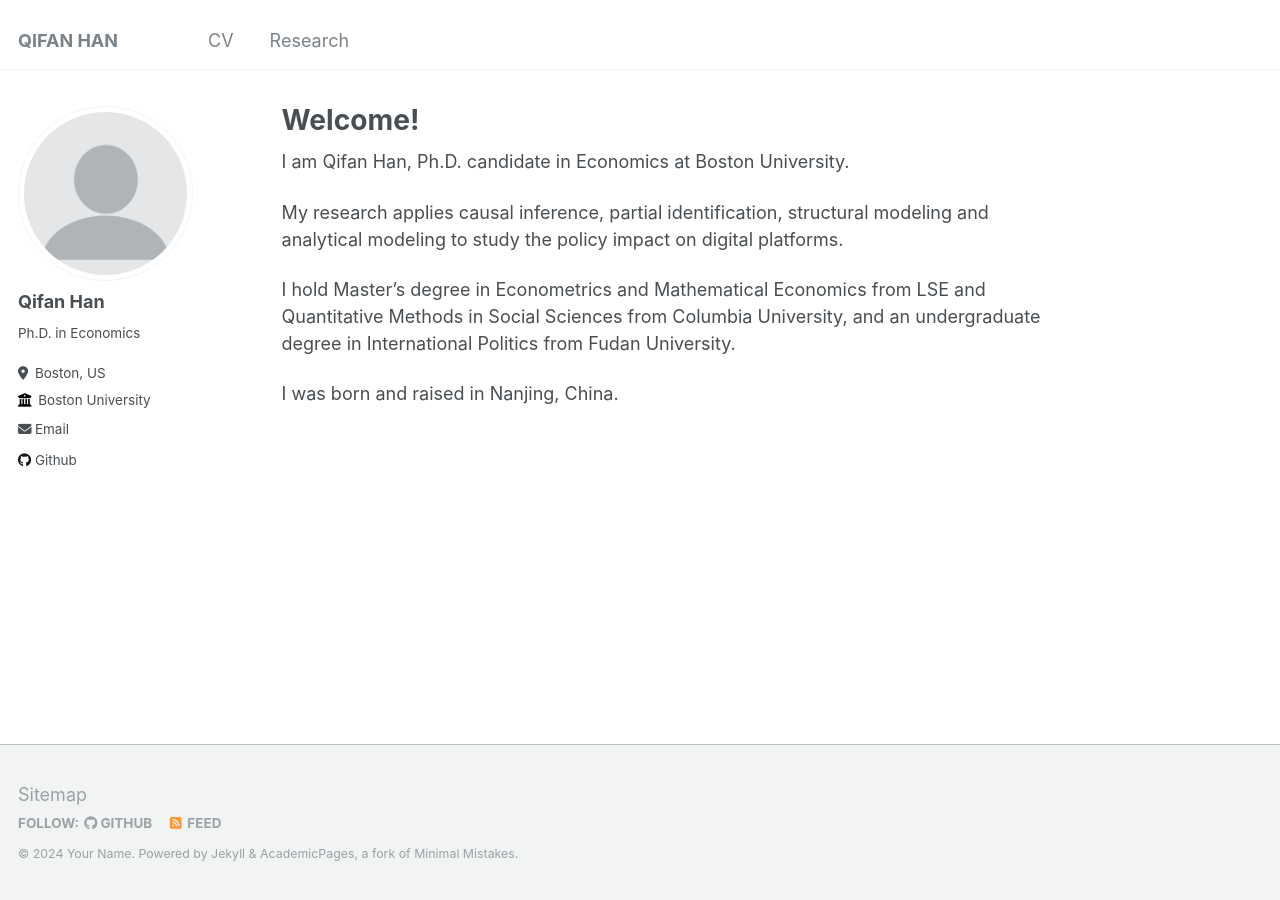
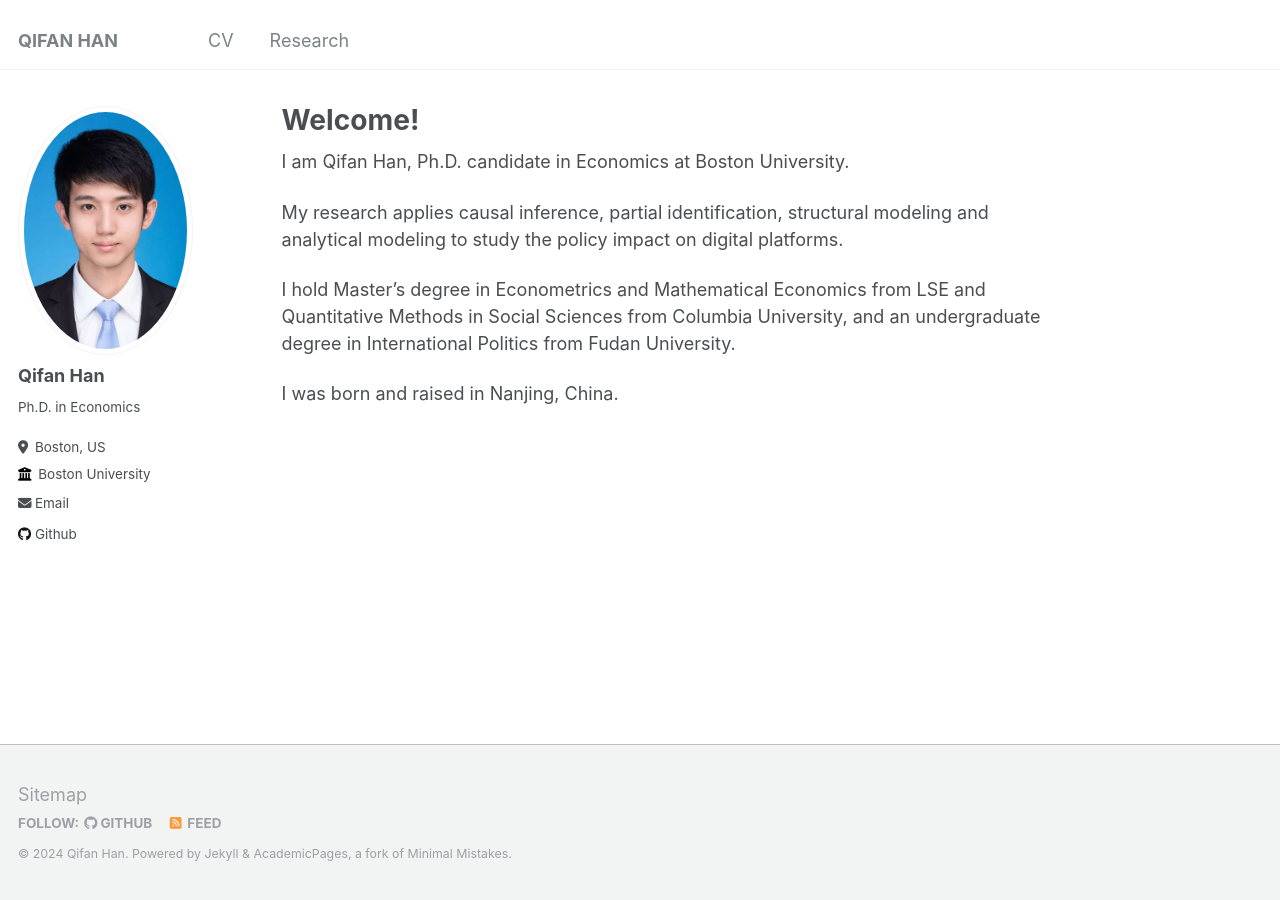
Before and after one commit to qifan-han/qifan-han.github.io, a Jekyll site: the page built from _pages/about.md, in a window 1280 px wide. Built offline with Jekyll 4.4.1, drawn with Linux system fonts in a browser that asks for light colours.

Commit message:
Upload photo

```diff
--- a/_config.yml
+++ b/_config.yml
@@ -10,7 +10,7 @@
 locale                   : "en-US"
 title                    : "QIFAN HAN"
 title_separator          : "-"
-name                     : &name "Your Name"
+name                     : &name "Qifan Han"
 description              : &description "personal description"
 url                      : https://qifan-han.github.io # the base hostname & protocol for your site e.g. "https://mmistakes.github.io"
 baseurl                  : "" # the subpath of your site, e.g. "/blog"
@@ -21,7 +21,7 @@ repository               : "qifan-han/qifan-han.github.io"
 #               Additional customization can be done by editing /_includes/author-profile.html
 author:
   # Biographic information
-  avatar           : "profile.png"
+  avatar           : "photo_temp.jpg"
   name             : "Qifan Han"
   pronouns         : # example: "she/her"
   bio              : "Ph.D. in Economics"
```
Also changed, not shown: images/photo_temp.jpg (added).
